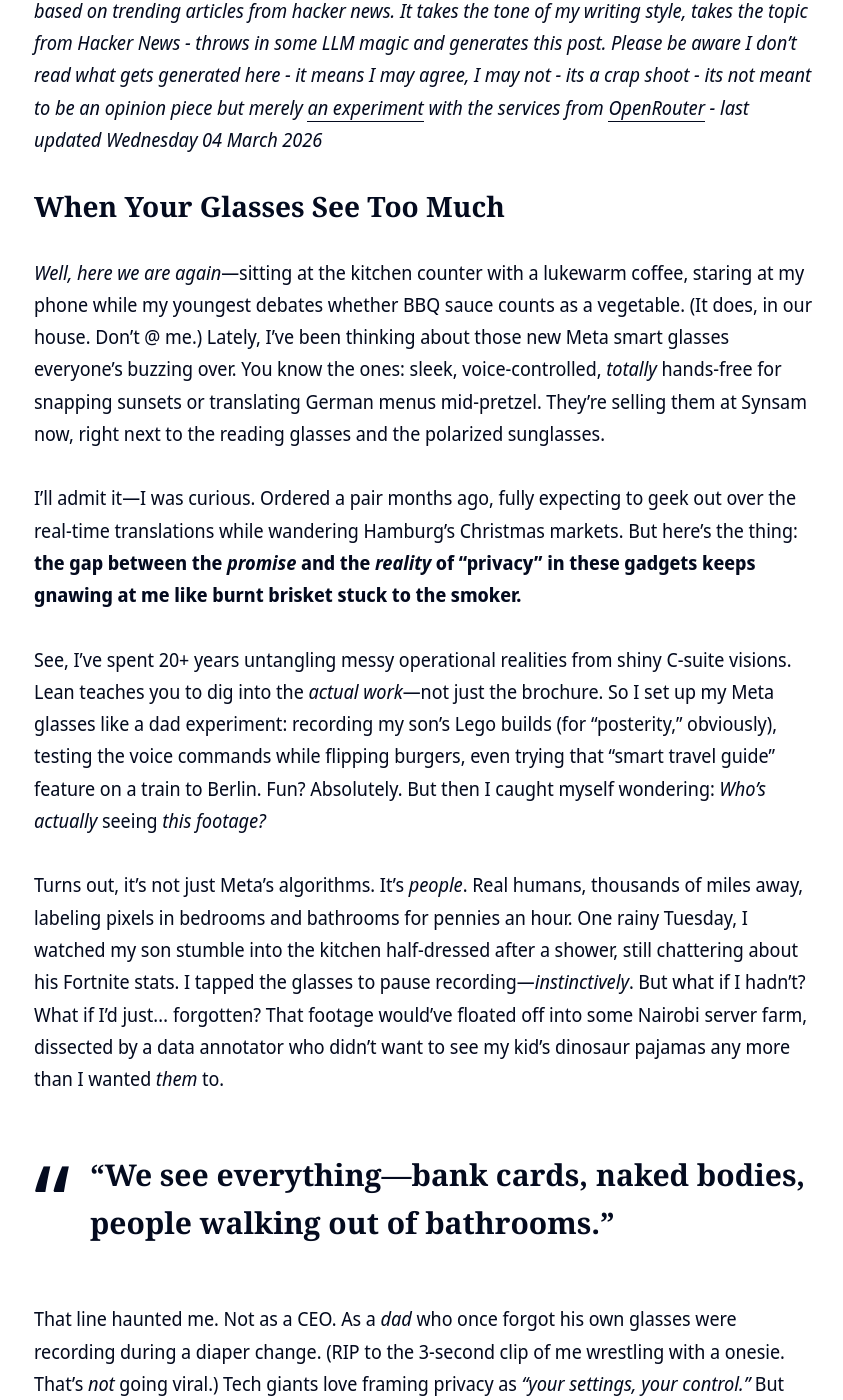
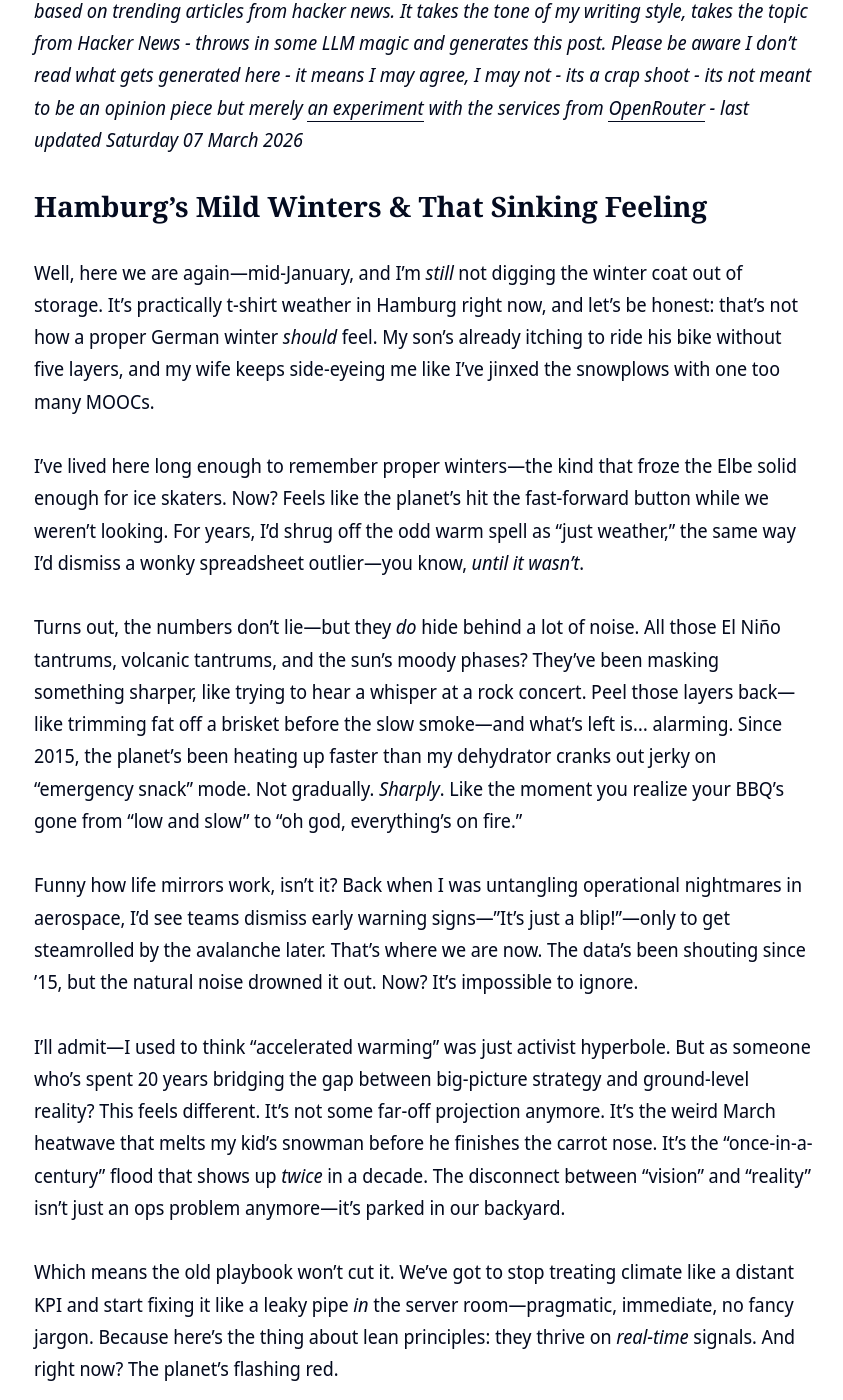
Before and after one commit to clintjb/clintjb.github.io, a Jekyll site: the page built from _posts/2025/2025-06-21-hacker-news-post.md, in a window 1280 px wide and 1400 px high, scrolled down 945 px. Shown: the whole window, without its empty margins (216-1059 px from the left). Built offline with Jekyll 4.4.1, drawn with Linux system fonts in a browser that asks for light colours; nearby versions of some CDN libraries; some of the changed text lies outside the part shown.

Commit message:
Updated Weekly Post

```diff
--- a/_posts/2025/2025-06-21-hacker-news-post.md
+++ b/_posts/2025/2025-06-21-hacker-news-post.md
@@ -11,30 +11,27 @@ image: '/images/posts/2025/weekly.jpg'
 ---
 ![](/images/posts/2025/weekly.jpg)
 
-_⚠️ **THIS POST IS GENERATED WITH LLMs**: This post is newly generated a few times a week based on trending articles from hacker news. It takes the tone of my writing style, takes the topic from Hacker News - throws in some LLM magic and generates this post. Please be aware I don't read what gets generated here - it means I may agree, I may not - its a crap shoot - its not meant to be an opinion piece but merely [an experiment](https://github.com/clintjb/Weekly-Post) with the services from [OpenRouter](https://openrouter.ai) - last updated Wednesday 04 March 2026_
+_⚠️ **THIS POST IS GENERATED WITH LLMs**: This post is newly generated a few times a week based on trending articles from hacker news. It takes the tone of my writing style, takes the topic from Hacker News - throws in some LLM magic and generates this post. Please be aware I don't read what gets generated here - it means I may agree, I may not - its a crap shoot - its not meant to be an opinion piece but merely [an experiment](https://github.com/clintjb/Weekly-Post) with the services from [OpenRouter](https://openrouter.ai) - last updated Saturday 07 March 2026_
 
-## When Your Glasses See Too Much
+## Hamburg’s Mild Winters & That Sinking Feeling
 
-*Well, here we are again*—sitting at the kitchen counter with a lukewarm coffee, staring at my phone while my youngest debates whether BBQ sauce counts as a vegetable. (It does, in our house. Don’t @ me.) Lately, I’ve been thinking about those new Meta smart glasses everyone’s buzzing over. You know the ones: sleek, voice-controlled, *totally* hands-free for snapping sunsets or translating German menus mid-pretzel. They’re selling them at Synsam now, right next to the reading glasses and the polarized sunglasses.
+Well, here we are again—mid-January, and I’m *still* not digging the winter coat out of storage. It’s practically t-shirt weather in Hamburg right now, and let’s be honest: that’s not how a proper German winter *should* feel. My son’s already itching to ride his bike without five layers, and my wife keeps side-eyeing me like I’ve jinxed the snowplows with one too many MOOCs.
 
-I’ll admit it—I was curious. Ordered a pair months ago, fully expecting to geek out over the real-time translations while wandering Hamburg’s Christmas markets. But here’s the thing: **the gap between the *promise* and the *reality* of "privacy" in these gadgets keeps gnawing at me like burnt brisket stuck to the smoker.**
+I’ve lived here long enough to remember proper winters—the kind that froze the Elbe solid enough for ice skaters. Now? Feels like the planet’s hit the fast-forward button while we weren’t looking. For years, I’d shrug off the odd warm spell as "just weather," the same way I’d dismiss a wonky spreadsheet outlier—you know, *until it wasn’t*.
 
-See, I’ve spent 20+ years untangling messy operational realities from shiny C-suite visions. Lean teaches you to dig into the *actual work*—not just the brochure. So I set up my Meta glasses like a dad experiment: recording my son’s Lego builds (for "posterity," obviously), testing the voice commands while flipping burgers, even trying that "smart travel guide" feature on a train to Berlin. Fun? Absolutely. But then I caught myself wondering: *Who’s actually* seeing *this footage?*
+Turns out, the numbers don’t lie—but they *do* hide behind a lot of noise. All those El Niño tantrums, volcanic tantrums, and the sun’s moody phases? They’ve been masking something sharper, like trying to hear a whisper at a rock concert. Peel those layers back—like trimming fat off a brisket before the slow smoke—and what’s left is… alarming. Since 2015, the planet’s been heating up faster than my dehydrator cranks out jerky on "emergency snack" mode. Not gradually. *Sharply*. Like the moment you realize your BBQ’s gone from "low and slow" to "oh god, everything’s on fire."
 
-Turns out, it’s not just Meta’s algorithms. It’s *people*. Real humans, thousands of miles away, labeling pixels in bedrooms and bathrooms for pennies an hour. One rainy Tuesday, I watched my son stumble into the kitchen half-dressed after a shower, still chattering about his Fortnite stats. I tapped the glasses to pause recording—*instinctively*. But what if I hadn’t? What if I’d just… forgotten? That footage would’ve floated off into some Nairobi server farm, dissected by a data annotator who didn’t want to see my kid’s dinosaur pajamas any more than I wanted *them* to.
+Funny how life mirrors work, isn’t it? Back when I was untangling operational nightmares in aerospace, I’d see teams dismiss early warning signs—"It’s just a blip!"—only to get steamrolled by the avalanche later. That’s where we are now. The data’s been shouting since ’15, but the natural noise drowned it out. Now? It’s impossible to ignore.
 
-> "We see everything—bank cards, naked bodies, people walking out of bathrooms."
+I’ll admit—I used to think "accelerated warming" was just activist hyperbole. But as someone who’s spent 20 years bridging the gap between big-picture strategy and ground-level reality? This feels different. It’s not some far-off projection anymore. It’s the weird March heatwave that melts my kid’s snowman before he finishes the carrot nose. It’s the "once-in-a-century" flood that shows up *twice* in a decade. The disconnect between "vision" and "reality" isn’t just an ops problem anymore—it’s parked in our backyard.
 
-That line haunted me. Not as a CEO. As a *dad* who once forgot his own glasses were recording during a diaper change. (RIP to the 3-second clip of me wrestling with a onesie. That’s *not* going viral.) Tech giants love framing privacy as *"your settings, your control."* But let’s be real: most of us aren’t auditing our data streams over breakfast. We’re distracted, tired, trusting the marketing. We assume if we *don’t* hit record, it’s *off*. But what if the system glitches? What if the "assistant" mishears "turn off" as "turn *on*"?
+Which means the old playbook won’t cut it. We’ve got to stop treating climate like a distant KPI and start fixing it like a leaky pipe *in* the server room—pragmatic, immediate, no fancy jargon. Because here’s the thing about lean principles: they thrive on *real-time* signals. And right now? The planet’s flashing red.
 
-I’ve built teams around the mantra: *"Operational reality *is* the strategy."* If the humans behind the AI are flagging porn sessions and undressing partners as "training data," that’s not a bug—it’s the blueprint. And it’s not sustainable. Lean’s core is *respect for people*. Not just the *users*—but the invisible workforce stitching this thing together in low-lit offices with "no personal phones allowed" signs on the wall.
+So yeah. I’m swapping my December whisky ritual for something sharper this year. Not just reflecting on wins or missed targets—but *waking up*. My son asked why beach trips keep getting rained out lately. I didn’t have a tidy answer. Just promised to keep digging, keep sharing, keep building things that *matter*—like how we finally cracked that Fortnite stats pipeline after three rounds of bad coffee.
 
-So yeah. I returned the glasses. Not because the tech’s bad (it’s *cool*), but because the *implementation* feels… flimsy. Like slapping a fancy label on cheap brisket and calling it "craft smoked." Real innovation respects the whole chain—the cook, the eater, and the poor guy scrubbing the grease trap.
+This isn’t about doom-scrolling. It’s about *doing*. The acceleration’s real. The time for "maybe later" is cooked. Now’s the moment to fire up the grill—and I don’t mean the metaphorical kind.
 
-Last night, I taught my son to code a simple Python script that blurs his face in home videos. We used GitHub Actions (naturally), and he named the project *"Dad Stop Recording Me Plz."* Over burnt burgers and laughter, he asked: *"But why would anyone *want* to see us change clothes, Dad?"*
+Cheers,
+—morsch
 
-Exactly.
-
-If I’m going to strap cameras to my face, I need to know the humans behind the curtain aren’t drowning in other people’s underwear drawers. Until then? I’ll stick to my phone. And maybe sneak a peek at that BBQ jerky recipe again. Some things *should* stay raw.
-
-*taco emoji*
+*P.S. If you’ve got a kid learning to code? Distract ’em with weather APIs instead of Fortnite stats. Trust me—this beats arguing about screen time.* 🌍
```
Also changed, not shown: images/posts/2025/weekly.jpg.
